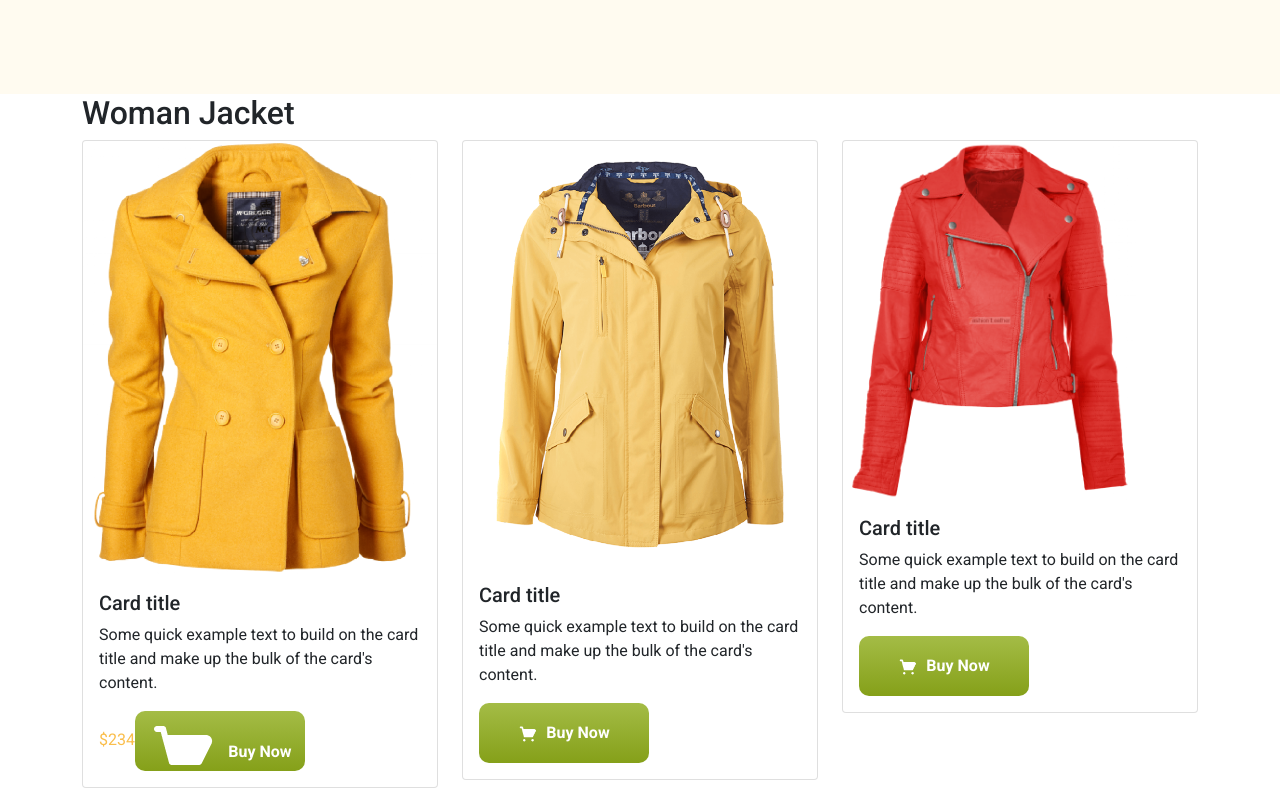
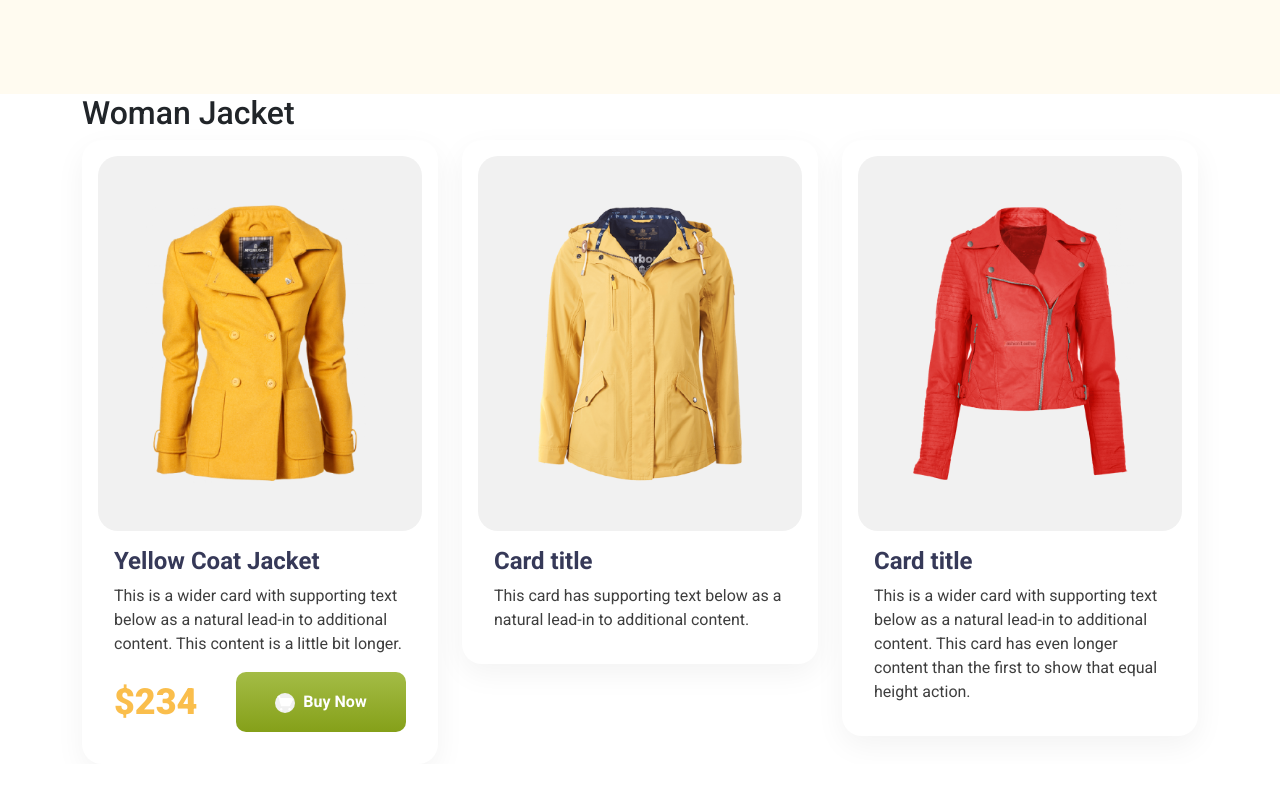
Before and after one commit to muinch/penguin-fashion, a plain HTML site: page index.html in a window 1280 px wide. Shown: the part 714-1503 px from the top of the page. After the commit the page ends 1478 px from the top, so only its background shows below. Drawn offline with nearby package versions, Linux system fonts and the light colour scheme.

Commit message:
card added

```diff
--- a/index.html
+++ b/index.html
@@ -95,11 +95,11 @@
     </header>
 
     <!-- Products Section -->
-    <section>
+    <section id="woman-jacket">
       <div class="container">
         <h2>Woman Jacket</h2>
 
-        <div class="row">
+        <!-- <div class="row">
           <div class="col-12 col-md-4 col-lg-4">
             <div class="card">
               <img
@@ -184,6 +184,78 @@
               </div>
             </div>
           </div>
+        </div> -->
+
+        <!-- Card Group -->
+        <div class="row row-cols-1 row-cols-md-3 row-cols-lg-3 g-4">
+          <div class="col">
+            <div class="card p-3">
+              <img
+                class="fluid p-5"
+                src="/images/jacket-1.png"
+                class="card-img-top"
+                alt="..."
+              />
+              <div class="card-body">
+                <h5 class="card-title">Yellow Coat Jacket</h5>
+                <p class="card-text">
+                  This is a wider card with supporting text below as a natural
+                  lead-in to additional content. This content is a little bit
+                  longer.
+                </p>
+                <div
+                  class="div price d-flex justify-content-between align-items-center"
+                >
+                  <span class="highlight">$234</span>
+                  <button class="btn btn-success fw-bold">
+                    <img
+                      class="fluid me-1"
+                      src="/icons/shopping-cart 1.png"
+                      alt="Shopping Cart Icon"
+                      width="20px"
+                      height="auto"
+                    />
+                    Buy Now
+                  </button>
+                </div>
+              </div>
+            </div>
+          </div>
+          <div class="col">
+            <div class="card p-3">
+              <img
+                class="fluid p-5"
+                src="/images/jacket-2.png"
+                class="card-img-top"
+                alt="..."
+              />
+              <div class="card-body">
+                <h5 class="card-title">Card title</h5>
+                <p class="card-text">
+                  This card has supporting text below as a natural lead-in to
+                  additional content.
+                </p>
+              </div>
+            </div>
+          </div>
+          <div class="col">
+            <div class="card p-3">
+              <img
+                class="fluid p-5"
+                src="/images/jacket-3.png"
+                class="card-img-top"
+                alt="..."
+              />
+              <div class="card-body">
+                <h5 class="card-title">Card title</h5>
+                <p class="card-text">
+                  This is a wider card with supporting text below as a natural
+                  lead-in to additional content. This card has even longer
+                  content than the first to show that equal height action.
+                </p>
+              </div>
+            </div>
+          </div>
         </div>
       </div>
     </section>
--- a/style.css
+++ b/style.css
@@ -33,3 +33,37 @@ header h1 {
   border: 0;
   border-radius: 10px;
 }
+
+.jacket-items {
+  background-color: #e5e5e5;
+}
+
+.card {
+  background: #ffffff;
+  box-shadow: 0px 10px 30px rgba(0, 0, 0, 0.05);
+  border-radius: 20px;
+  border: none;
+}
+
+.card img {
+  background-color: #f1f1f1;
+  border-radius: 20px;
+}
+
+.card-title {
+  font-size: 1.5rem;
+  font-weight: 700;
+  color: #363958;
+}
+
+.card-text {
+  font-size: 1rem;
+  color: #3e3e3e;
+  font-weight: 400;
+}
+
+.price span {
+  color: #fabe4c;
+  font-size: 2.25rem;
+  font-weight: 900;
+}
```
